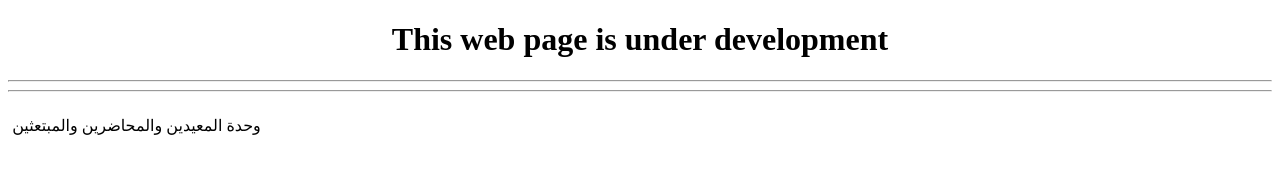
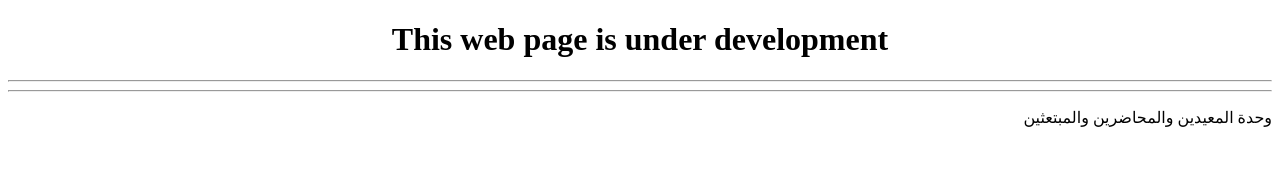
Before and after one commit to tmrefai/tlsunit, a plain HTML site: page index.html in a window 1280 px wide. Drawn offline with Linux system fonts and the light colour scheme.

Commit message:
Add files via upload

```diff
--- a/index.html
+++ b/index.html
@@ -9,13 +9,8 @@
 	</center>
 	<hr />
 	<hr />
-	<div style="display: flex;">
 
-		<div id ="menu" align="left" style="flex: 0.2;">
+		<p align="right" > وحدة المعيدين والمحاضرين والمبتعثين</p>
 
-			<p align="right" > وحدة المعيدين والمحاضرين والمبتعثين</p>
-
-		</div>
-	</div>
 </body>
 </html>
```
